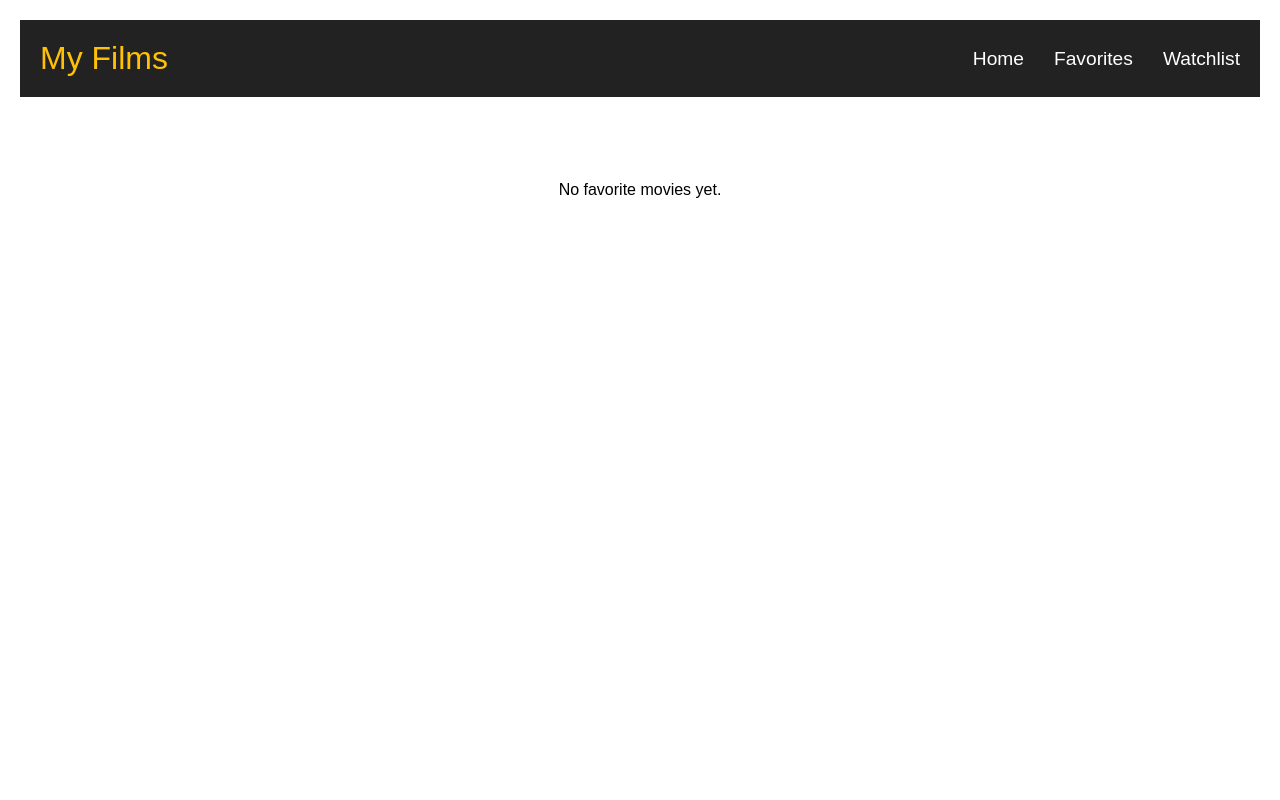
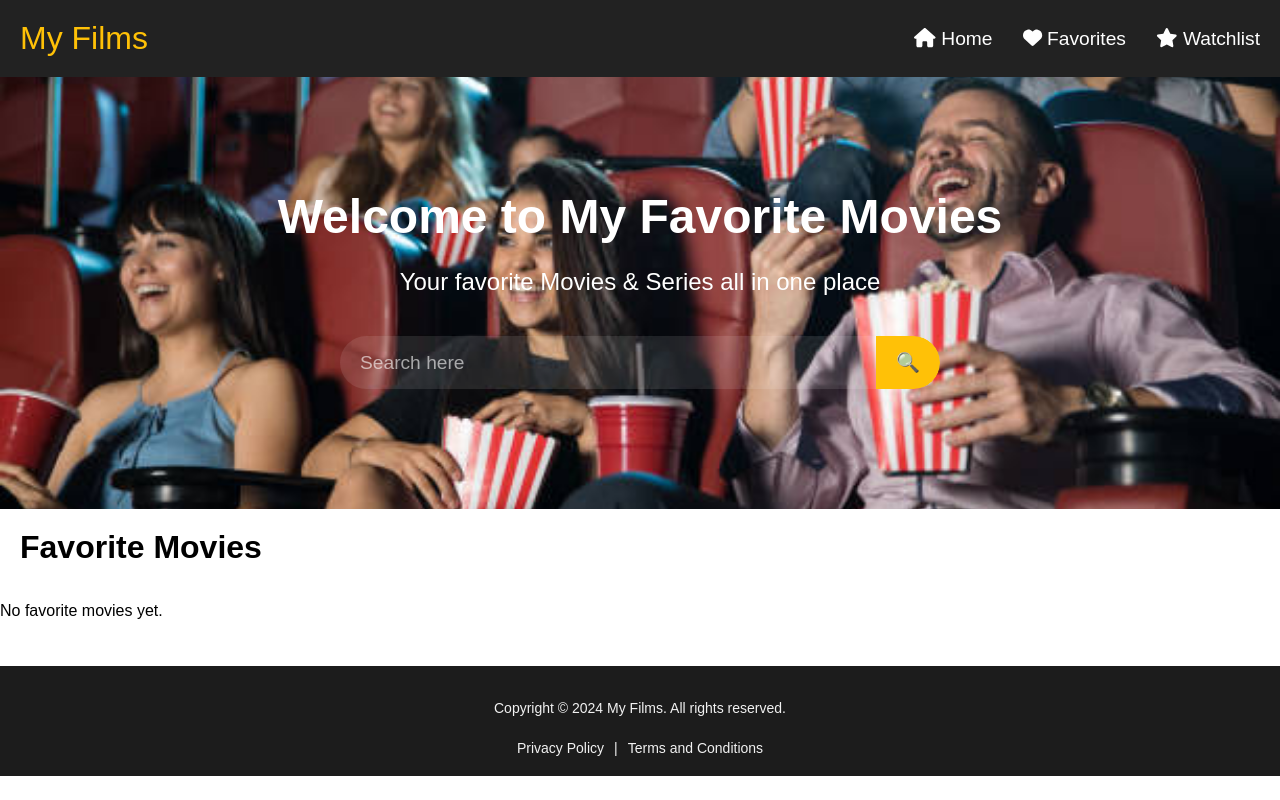
Before and after one commit to Divyanshu-Arora-Vrize/my-films, a React (Create React App) app: page /favorites in a window 1280 px wide. Built offline with nearby package versions, Linux system fonts and the light colour scheme.

Commit message:
added the favourite feature

```diff
--- a/package.json
+++ b/package.json
@@ -3,6 +3,8 @@
   "version": "0.1.0",
   "private": true,
   "dependencies": {
+    "@fortawesome/free-solid-svg-icons": "^6.6.0",
+    "@fortawesome/react-fontawesome": "^0.2.2",
     "@testing-library/jest-dom": "^5.17.0",
     "@testing-library/react": "^13.4.0",
     "@testing-library/user-event": "^13.5.0",
--- a/src/Components/FavoriteMovies.tsx
+++ b/src/Components/FavoriteMovies.tsx
@@ -1,6 +1,8 @@
 import React, { useState, useEffect } from 'react';
 import MovieCard from './MovieCard';
 import Navbar from './Navbar';
+import SearchBar from './SearchBar'; // Import the SearchBar component
+import Footer from './Footer'; // Import Footer component
 import '../styles.css';
 
 interface Movie {
@@ -12,6 +14,7 @@ interface Movie {
 
 const FavoriteMovies: React.FC = () => {
   const [favoriteMovies, setFavoriteMovies] = useState<Movie[]>([]);
+  const [movies, setMovies] = useState<Movie[]>([]); // To handle search results
 
   useEffect(() => {
     const savedFavorites = JSON.parse(localStorage.getItem('favorites') || '[]');
@@ -25,11 +28,24 @@ const FavoriteMovies: React.FC = () => {
   };
 
   return (
-    <div className="favorite-movies">
-        <Navbar />
-      <h2>My Favorite Movies</h2>
+    <div className="favorite-movies-page">
+      <Navbar />
+      <div className="hero-section">
+        <div className="hero-content">
+          <h1>Welcome to My Favorite Movies</h1>
+          <p>Your favorite Movies & Series all in one place</p>
+          <SearchBar setMovies={setMovies} /> {/* Search functionality */}
+        </div>
+      </div>
+
+      <h2 className="section-title">Favorite Movies</h2>
+
       <div className="movie-grid">
-        {favoriteMovies.length > 0 ? (
+        {movies.length > 0 ? (
+          movies.map(movie => (
+            <MovieCard key={movie.id} movie={movie} onFavoriteToggle={handleFavoriteToggle} />
+          ))
+        ) : favoriteMovies.length > 0 ? (
           favoriteMovies.map(movie => (
             <MovieCard key={movie.id} movie={movie} onFavoriteToggle={handleFavoriteToggle} />
           ))
@@ -37,6 +53,8 @@ const FavoriteMovies: React.FC = () => {
           <p>No favorite movies yet.</p>
         )}
       </div>
+
+      <Footer /> {/* Add the Footer */}
     </div>
   );
 };
--- a/src/Components/Navbar.tsx
+++ b/src/Components/Navbar.tsx
@@ -1,5 +1,7 @@
 import React from 'react';
 import { Link } from 'react-router-dom';
+import { FontAwesomeIcon } from '@fortawesome/react-fontawesome';
+import { faHouse, faHeart, faTv, faStar } from '@fortawesome/free-solid-svg-icons';
 import '../styles.css';
 
 const Navbar: React.FC = () => {
@@ -9,9 +11,15 @@ const Navbar: React.FC = () => {
         <span>My Films</span>
       </div>
       <div className="navbar-links">
-        <Link to="/">Home</Link>
-        <Link to="/favorites">Favorites</Link>
-        <Link to="/watchlist">Watchlist</Link> {/* New link to Watchlist */}
+        <Link to="/">
+          <FontAwesomeIcon icon={faHouse} /> Home
+        </Link>
+        <Link to="/favorites">
+          <FontAwesomeIcon icon={faHeart} /> Favorites
+        </Link>
+        <Link to="/watchlist">
+          <FontAwesomeIcon icon={faStar} /> Watchlist
+        </Link>
       </div>
     </nav>
   );
--- a/src/Components/Watchlist.tsx
+++ b/src/Components/Watchlist.tsx
@@ -1,6 +1,8 @@
 import React, { useState, useEffect } from 'react';
 import MovieCard from './MovieCard';
 import Navbar from './Navbar';
+import SearchBar from './SearchBar'; // Import SearchBar component
+import Footer from './Footer'; // Import Footer component
 import '../styles.css';
 
 interface Movie {
@@ -12,6 +14,7 @@ interface Movie {
 
 const Watchlist: React.FC = () => {
   const [watchlistMovies, setWatchlistMovies] = useState<Movie[]>([]);
+  const [movies, setMovies] = useState<Movie[]>([]); // To handle search results
 
   useEffect(() => {
     // Retrieve the watchlist from localStorage
@@ -28,30 +31,56 @@ const Watchlist: React.FC = () => {
 
   const handleFavoriteToggle = (movie: Movie) => {
     // If you need to implement the favorite toggle, do so here.
-    // This is a placeholder function.
-    console.log(`${movie.title} favorite toggled`);
+    const favorites = JSON.parse(localStorage.getItem('favorites') || '[]');
+    const isFavorite = favorites.some((favMovie: Movie) => favMovie.id === movie.id);
+
+    if (isFavorite) {
+      const updatedFavorites = favorites.filter((favMovie: Movie) => favMovie.id !== movie.id);
+      localStorage.setItem('favorites', JSON.stringify(updatedFavorites));
+    } else {
+      favorites.push(movie);
+      localStorage.setItem('favorites', JSON.stringify(favorites));
+    }
   };
 
   return (
     <div className="watchlist-page">
       <Navbar />
-      <div className="content">
+      <div className="hero-section">
+        <div className="hero-content">
+          <h1>Welcome to My Watchlist</h1>
+          <p>All the movies and series you want to watch</p>
+          <SearchBar setMovies={setMovies} /> {/* Search functionality */}
+        </div>
+      </div>
+
       <h2 className="section-title">My Watchlist</h2>
+
       <div className="movie-grid">
-          {watchlistMovies.length > 0 ? (
+        {movies.length > 0 ? (
+          movies.map(movie => (
+            <MovieCard
+              key={movie.id}
+              movie={movie}
+              onWatchlistToggle={handleWatchlistToggle}
+              onFavoriteToggle={handleFavoriteToggle}
+            />
+          ))
+        ) : watchlistMovies.length > 0 ? (
           watchlistMovies.map(movie => (
             <MovieCard
               key={movie.id}
               movie={movie}
               onWatchlistToggle={handleWatchlistToggle}
-                onFavoriteToggle={handleFavoriteToggle} // Include the favorite toggle function
+              onFavoriteToggle={handleFavoriteToggle}
             />
           ))
         ) : (
           <p className="empty-message">No movies in your watchlist yet.</p>
         )}
       </div>
-      </div>
+
+      <Footer /> {/* Add the Footer */}
     </div>
   );
 };
--- a/src/styles.css
+++ b/src/styles.css
@@ -412,6 +412,5 @@ body {
     margin: 10px 0;
     /* Add some space between cards */
     width: 100%;
-    /* Full width for each card */
   }
 }
```
Also changed, not shown: 1 other file (tests, documents, lock files or other folders). Lines whose indentation alone changed are shown as unchanged.
